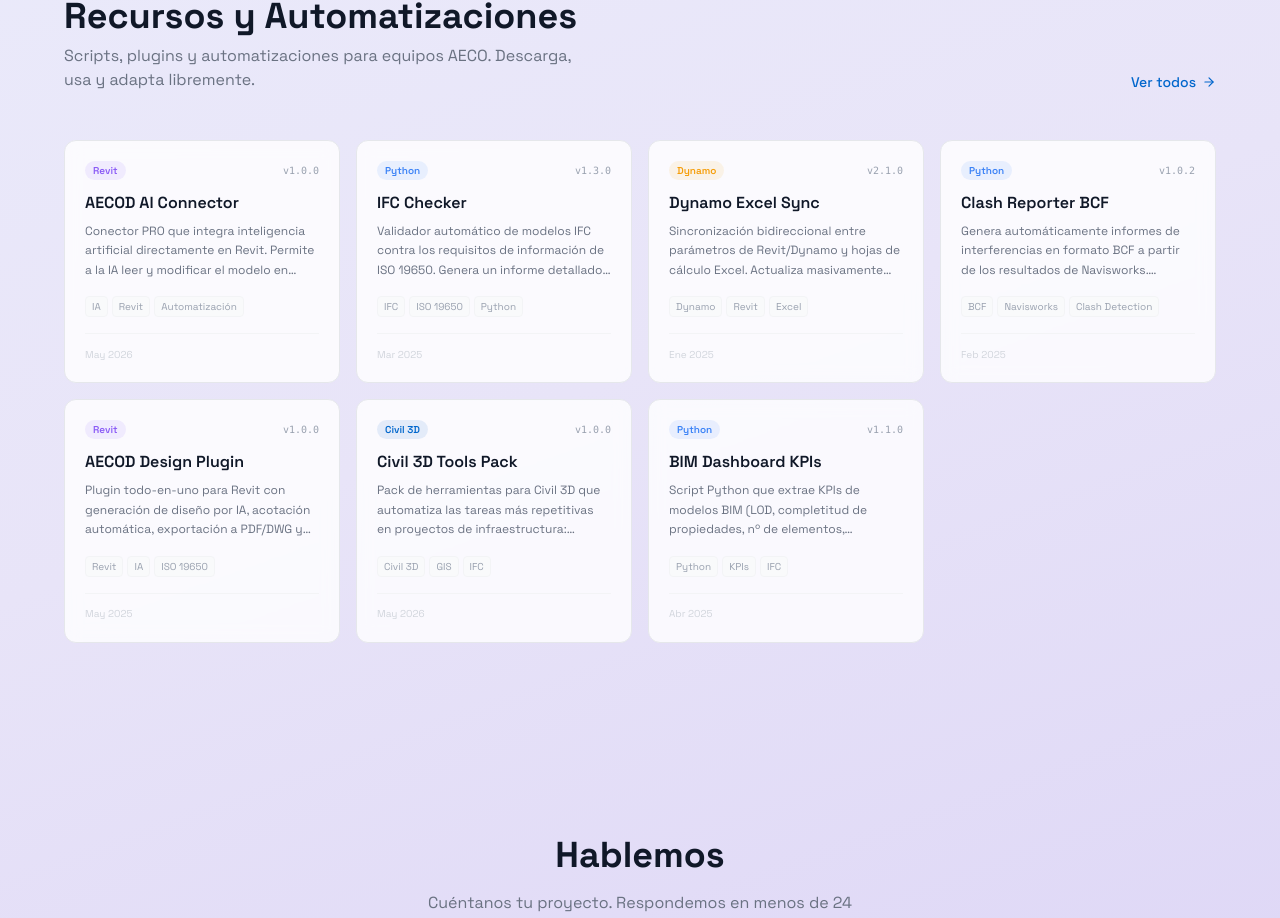
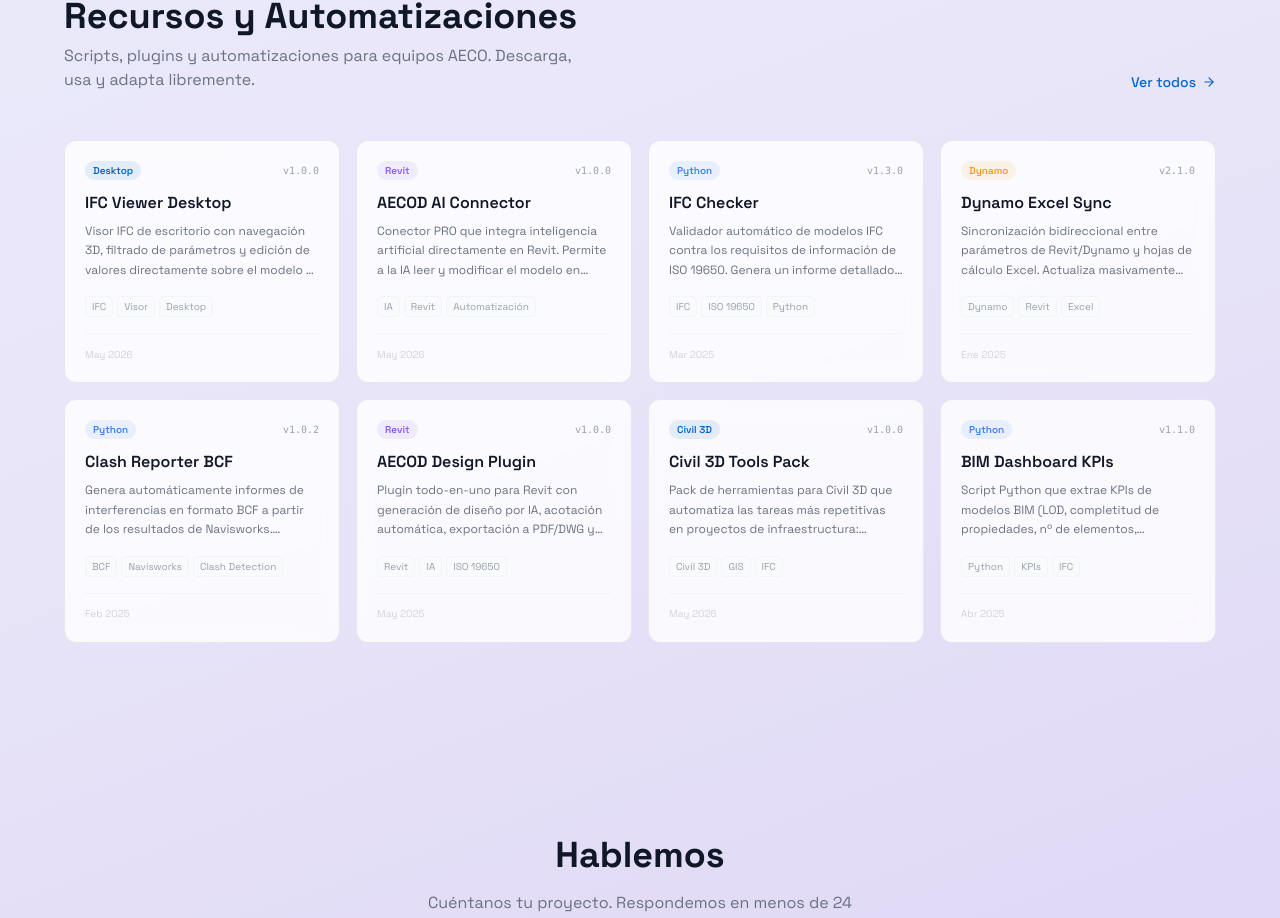
Before and after one commit to AecoDigital/AECODigital-Web, a Next.js app: page / in a window 1280 px wide. Shown: the part 5050-5968 px from the top of the page. Built offline with nearby package versions, Linux system fonts and the light colour scheme.

Commit message:
feat: añadir plugin IFC Viewer Desktop con trial gratuito 7 días
Co-Authored-By: Claude Sonnet 4.6 <noreply@anthropic.com>

```diff
--- a/src/data/plugins.ts
+++ b/src/data/plugins.ts
@@ -25,6 +25,56 @@ export interface Plugin {
 }
 
 export const plugins: Plugin[] = [
+  {
+    slug: "ifc-viewer-desktop",
+    nombre: "IFC Viewer Desktop",
+    categoria: "Desktop",
+    descripcion:
+      "Visor IFC de escritorio con navegación 3D, filtrado de parámetros y edición de valores directamente sobre el modelo — una función única en visores IFC. Trial gratuito de 7 días. Versión PRO contactando con info@aecodigital.com.",
+    version: "v1.0.0",
+    fecha: "May 2026",
+    tags: ["IFC", "Visor", "Desktop", "Parámetros", "BIM"],
+    destacado: true,
+    pro: true,
+    manual: `## ¿Qué hace IFC Viewer Desktop?
+
+IFC Viewer Desktop es una aplicación de escritorio para Windows que permite abrir, navegar y editar modelos IFC sin necesidad de Revit ni ningún otro software BIM.
+
+## Funcionalidades principales
+
+- **Navegación 3D** — orbitar, mover y hacer zoom sobre el modelo con fluidez
+- **Filtrado de parámetros** — busca y filtra cualquier propiedad del modelo al instante
+- **Edición de valores** — modifica los parámetros de los elementos directamente desde el visor, sin abrir Revit
+
+> Esta última funcionalidad es **única en el mercado** — ningún otro visor IFC permite editar parámetros sin el software de origen.
+
+## Requisitos
+
+- Windows 10 / 11 (64 bits)
+- 4 GB RAM mínimo (8 GB recomendado para modelos grandes)
+- Tarjeta gráfica compatible con OpenGL 3.3+
+
+## Instalación
+
+1. Descarga el instalador \`.exe\`
+2. Ejecuta como administrador
+3. Sigue el asistente de instalación
+4. Abre IFC Viewer Desktop desde el escritorio
+
+## Licencia
+
+| Plan | Precio | Duración |
+|---|---|---|
+| **Trial** | Gratuito | 7 días |
+| **PRO** | Contactar | Licencia anual |
+
+Para adquirir la versión PRO escribe a **info@aecodigital.com**.
+`,
+    ejemplos: [],
+    descargas: [
+      { label: "Descargar trial gratuito (.exe)", url: "https://github.com/AecoDigital/AECODigital-Web/releases/download/ifc-viewer-v1.0.0/IFCViewer_Setup.exe", tipo: "zip" },
+    ],
+  },
   {
     slug: "aecod-ai-connector",
     nombre: "AECOD AI Connector",
```
